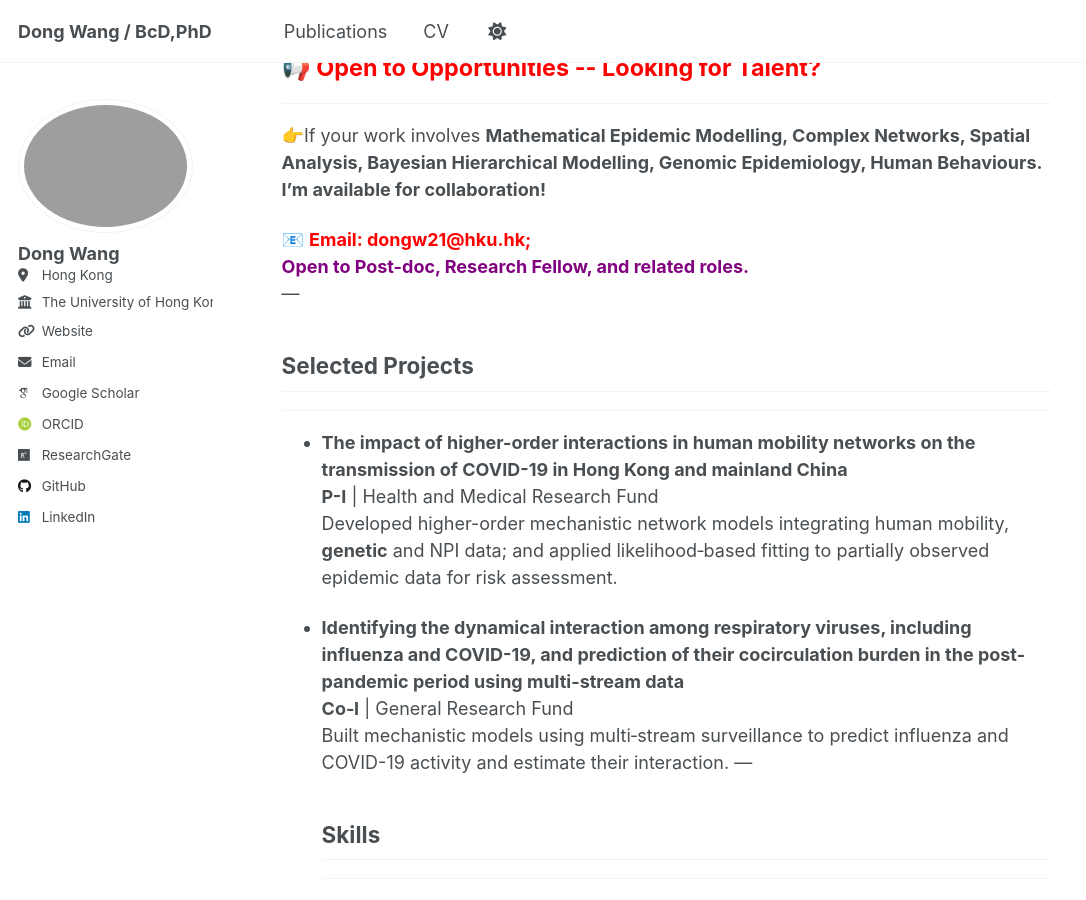
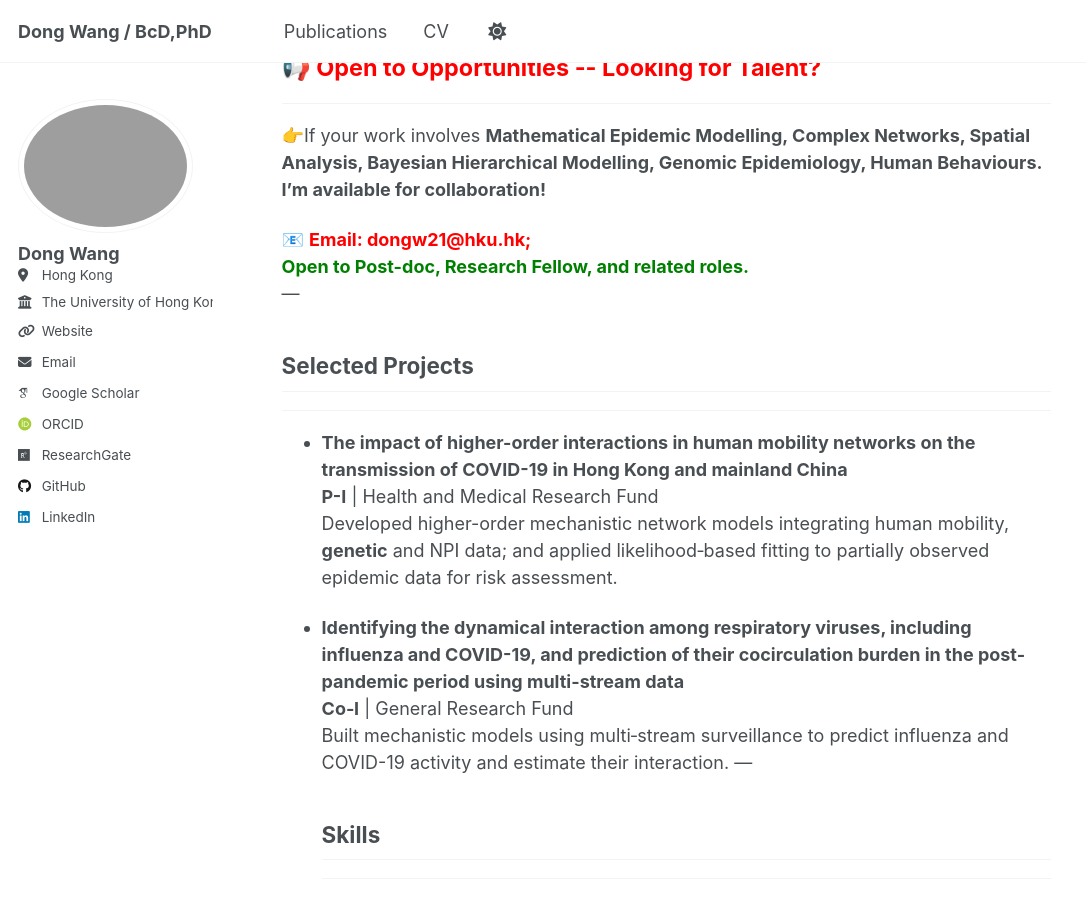
Before and after one commit to WangDongHKU/Dong_WANG.github.io, a Jekyll site: the page built from _pages/about.md, in a window 1280 px wide and 900 px high, scrolled down 462 px. Shown: the whole window, without its empty margins (0-1086 px from the left). Built offline with Jekyll 4.4.1, drawn with Linux system fonts in a browser that asks for light colours; some web fonts are replaced; a script that is not in the unit is left out.

Commit message:
Update about.md
Signed-off-by: DONG WANG <92856596+WangDongHKU@users.noreply.github.com>

```diff
--- a/_pages/about.md
+++ b/_pages/about.md
@@ -20,7 +20,7 @@ I am a  Postdoctoral Fellow at HKU School of Public Health with a PhD in **Mathe
   I’m available for collaboration!
 
 📧 <span style="color:red; font-weight:bold;">Email: dongw21@hku.hk;  </span>
-<span style="color:purple; font-weight:bold;"> Open to Post-doc, Research Fellow, and related roles. </span>
+<span style="color:green; font-weight:bold;"> Open to Post-doc, Research Fellow, and related roles. </span>
 ---
 ## Selected Projects
 ---
```
